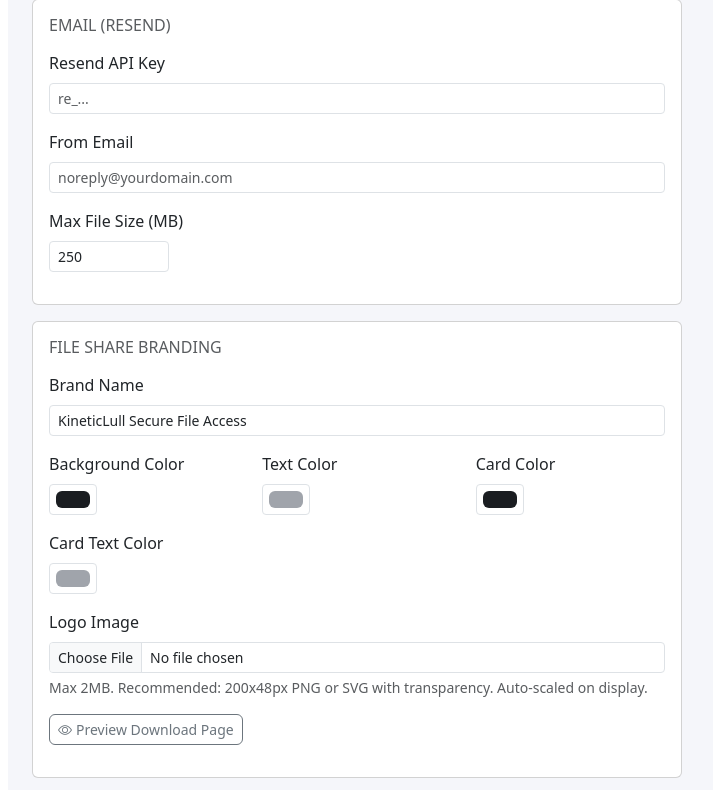
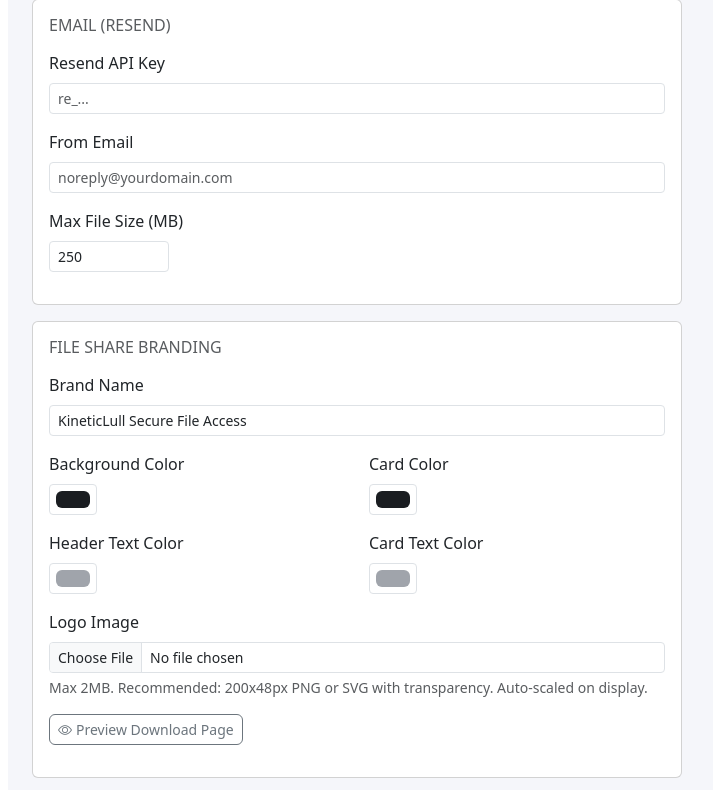
Before and after one commit to greaselovely/KineticLull, a Django app: page /settings/ in a window 1280 px wide. Shown: the part 1440-2230 px from the top of the page, without its empty margins (212-925 px from the left). Run offline with Django 5.2, Linux system fonts and the light colour scheme; the visitor is signed in with stand-in values (Sample User, id 1); data comes from the database, SQL or seed files in the repository; data that the repository does not hold is empty; parts of the project's set-up code (start-up, migrations or seed data) failed here and were passed over.

Commit message:
File One Time Access

```diff
--- a/app/static/templates/app_settings.html
+++ b/app/static/templates/app_settings.html
@@ -238,22 +238,24 @@
                     <input type="text" name="otf_brand_name" id="otf_brand_name" class="form-control form-control-sm" value="{{ app_settings.otf_brand_name }}" placeholder="KineticLull Secure File Access">
                 </div>
                 <div class="row">
-                    <div class="col-md-4 mb-3">
+                    <div class="col-md-6 mb-3">
                         <label for="otf_brand_bg_color" class="form-label">Background Color</label>
                         <input type="color" name="otf_brand_bg_color" id="otf_brand_bg_color" class="form-control form-control-sm form-control-color" value="{{ app_settings.otf_brand_bg_color }}">
                     </div>
-                    <div class="col-md-4 mb-3">
-                        <label for="otf_brand_text_color" class="form-label">Text Color</label>
-                        <input type="color" name="otf_brand_text_color" id="otf_brand_text_color" class="form-control form-control-sm form-control-color" value="{{ app_settings.otf_brand_text_color }}">
-                    </div>
-                    <div class="col-md-4 mb-3">
+                    <div class="col-md-6 mb-3">
                         <label for="otf_brand_card_color" class="form-label">Card Color</label>
                         <input type="color" name="otf_brand_card_color" id="otf_brand_card_color" class="form-control form-control-sm form-control-color" value="{{ app_settings.otf_brand_card_color }}">
                     </div>
                 </div>
-                <div class="mb-3">
-                    <label for="otf_brand_card_text_color" class="form-label">Card Text Color</label>
-                    <input type="color" name="otf_brand_card_text_color" id="otf_brand_card_text_color" class="form-control form-control-sm form-control-color" value="{{ app_settings.otf_brand_card_text_color }}">
+                <div class="row">
+                    <div class="col-md-6 mb-3">
+                        <label for="otf_brand_text_color" class="form-label">Header Text Color</label>
+                        <input type="color" name="otf_brand_text_color" id="otf_brand_text_color" class="form-control form-control-sm form-control-color" value="{{ app_settings.otf_brand_text_color }}">
+                    </div>
+                    <div class="col-md-6 mb-3">
+                        <label for="otf_brand_card_text_color" class="form-label">Card Text Color</label>
+                        <input type="color" name="otf_brand_card_text_color" id="otf_brand_card_text_color" class="form-control form-control-sm form-control-color" value="{{ app_settings.otf_brand_card_text_color }}">
+                    </div>
                 </div>
                 <div class="mb-3">
                     <label for="otf_brand_image" class="form-label">Logo Image</label>
--- a/app/static/templates/otf_verify.html
+++ b/app/static/templates/otf_verify.html
@@ -20,7 +20,7 @@
         <form {% if not preview_mode %}method="post" action="{% url 'app:otf_download' token %}"{% else %}onsubmit="return false;"{% endif %}>
             {% csrf_token %}
             <div class="mb-3">
-                <label for="otp" class="form-label">Verification Code</label>
+                <label for="otp" class="form-label" style="text-align: center; display: block;">Verification Code</label>
                 <input type="text" name="otp" id="otp" class="form-control" maxlength="6" pattern="[0-9]{6}" placeholder="000000" {% if not preview_mode %}required autofocus{% endif %} autocomplete="off" style="font-size: 1.5rem; letter-spacing: 8px; text-align: center;">
             </div>
             <button type="submit" class="btn btn-primary w-100">Verify & Download</button>
--- a/app/views.py
+++ b/app/views.py
@@ -1333,6 +1333,12 @@ def app_settings_view(request):
             if logo.size > 2 * 1024 * 1024:  # 2MB
                 messages.error(request, 'Logo image must be under 2MB.')
             else:
+                # Delete old logo file before saving new one
+                if app_settings.otf_brand_image:
+                    try:
+                        app_settings.otf_brand_image.delete(save=False)
+                    except Exception:
+                        pass
                 app_settings.otf_brand_image = logo
                 changes.append('otf_brand_image=updated')
 
```
Also changed, not shown: 1 other file.
